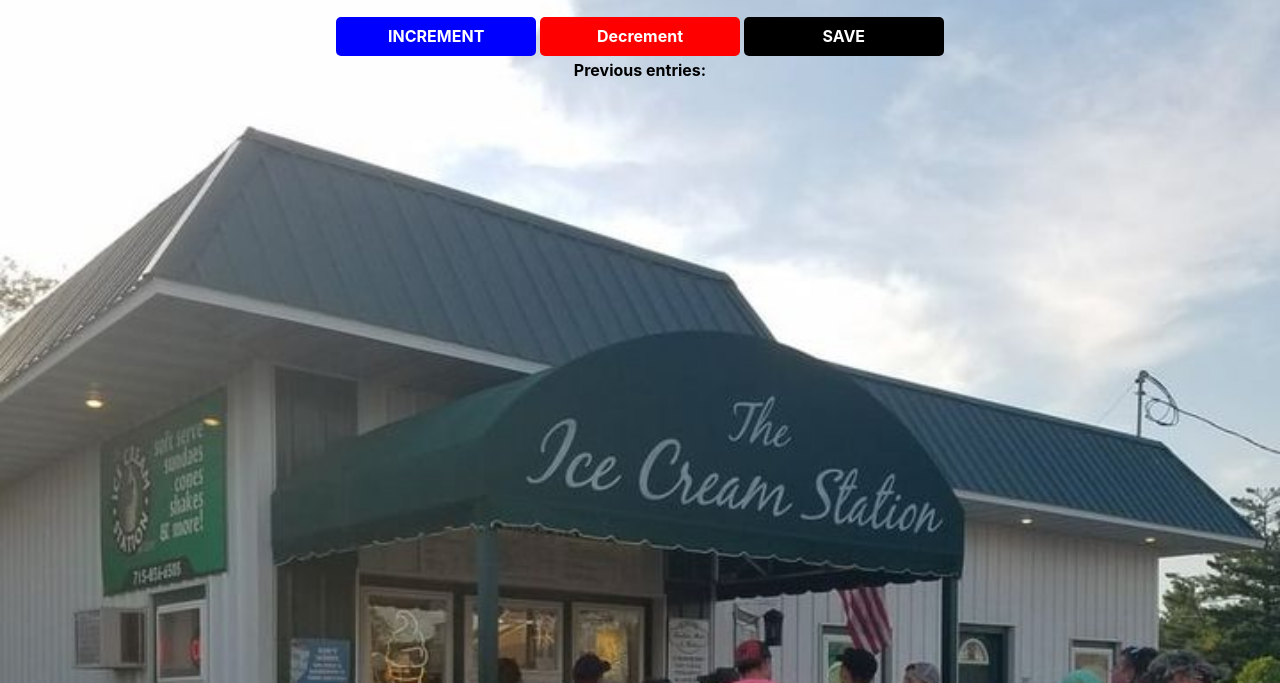
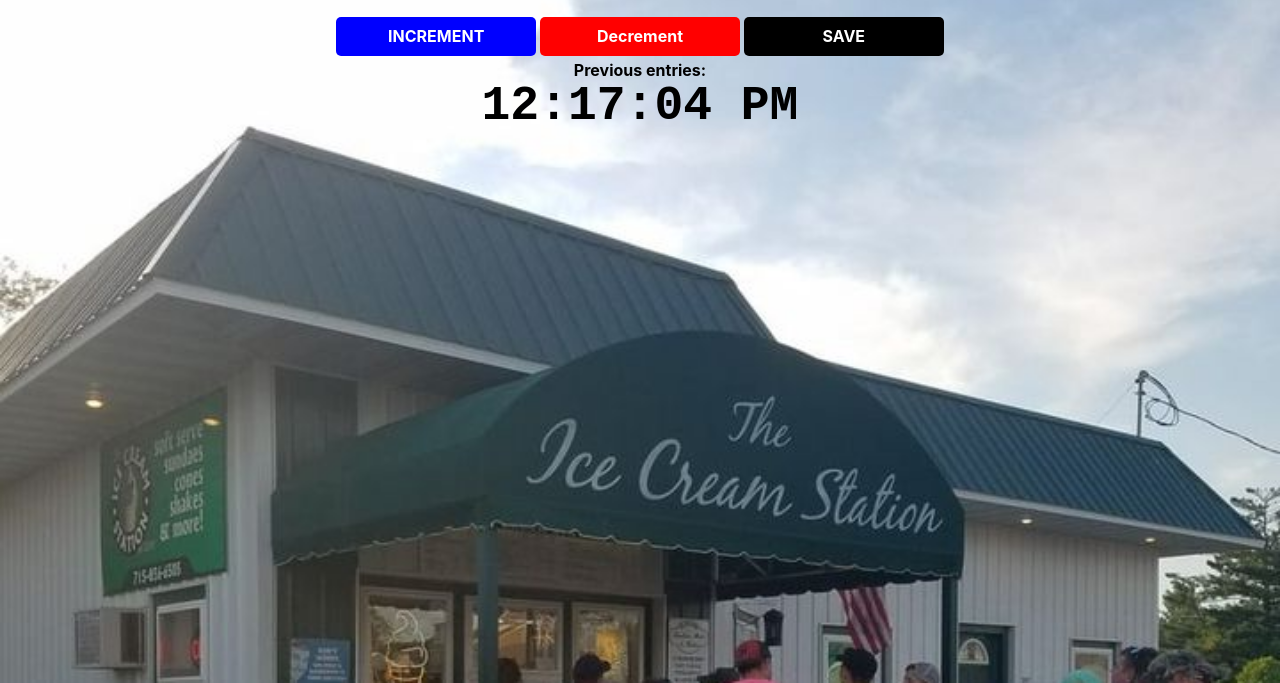
Before and after one commit to Abiodun001-world/The-Ice_Cream_Station, a plain HTML site: page index.html in a window 1280 px wide. Shown: the part 117-800 px from the top of the page. Drawn offline with nearby package versions, Linux system fonts and the light colour scheme.

Commit message:
time functionality

```diff
--- a/index.css
+++ b/index.css
@@ -4,8 +4,6 @@
 margin: 0px;
 box-sizing: border-box;
 }
-
-
 
 body {
     background-image: url("ice_cream.jpg");
@@ -52,3 +50,7 @@
 #save-btn {
     background: black;
 }
+#time {
+    font-size: 3rem;
+    font-family: monospace;
+}
--- a/index.html
+++ b/index.html
@@ -9,6 +9,7 @@
         <link rel="stylesheet" href="index.css">
     </head>
     <body>
+
         <div class="container">
         <h1>People entered:</h1>
         <h2 id="count-el">0</h2>
@@ -18,6 +19,7 @@
         <p id="save-el">Previous entries: </p>
         <script src="index.js">
         </script>
+        <time id="time">12:17:04 PM</time>
         </div>
     </body>
 </html>
--- a/index.js
+++ b/index.js
@@ -1,5 +1,5 @@
 //Declaring a variable saveEl,countEl and count
-let saveEl = document.getElementById("save-el")
+let saveEl = document.getElementById("save-el"),
 let countEl = document.getElementById("count-el")
 let count = 0
 // Adding a fubnction to incrememt
@@ -9,7 +9,7 @@
 }
 //Adding a function to Decrement
 function decrement() {
-   count = count-1;
+   count -=1;
    countEl.textContext = count
 }
 //Adding a function to save
@@ -19,3 +19,4 @@
     countEl.textContent = 0
     count = 0
 }
+//adding a time function
```
